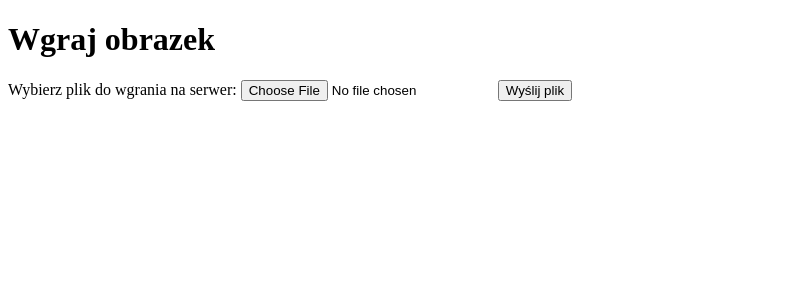
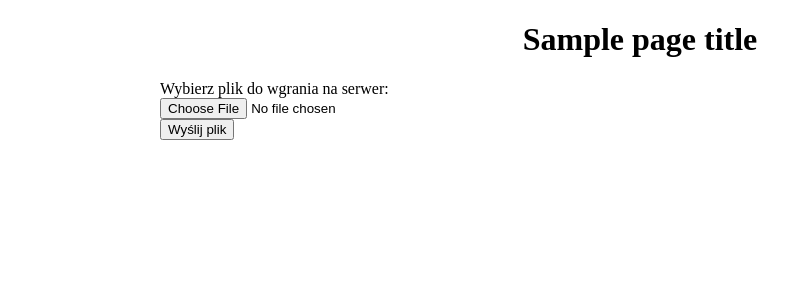
Before and after one commit to LubicBydgoszcz/Projektmoj, a PHP site: the page made by src/templates/upload.html.twig in a window 1280 px wide. Shown: the top 300 px of the page, without its empty margins (0-812 px from the left). Run offline with PHP 8.4, Linux system fonts and the light colour scheme; tables that the repository leaves empty hold one stand-in row (values such as "Sample post"); the template is opened without the code that fills it: most values are stand-ins (such as "Sample title", 1, 10 or a date in 2020); some libraries are stand-ins or nearby versions.

Commit message:
diała super pieknie

```diff
--- /dev/null
+++ b/pub/style.css
@@ -0,0 +1,19 @@
+body {
+    margin: 0;
+    padding: 0;
+}
+div#pageContainer {
+    max-width: 960px;
+    margin: 0 auto;
+}
+h1 {
+    text-align: center;
+}
+div#post {
+    background-color: lightgray;
+    padding: 20px;
+    margin-bottom: 20px;
+}
+div#post img {
+    width: 100%;
+}
--- a/src/templates/header.html.twig
+++ b/src/templates/header.html.twig
@@ -4,6 +4,7 @@
     <meta charset="UTF-8">
     <meta http-equiv="X-UA-Compatible" content="IE=edge">
     <meta name="viewport" content="width=device-width, initial-scale=1.0">
-    <title>Document</title>
+    <title>{{ pageTitle|default("Strona z memami") }}</title>
+    <link rel="stylesheet" href="style.css">
 </head>
 <body>
--- a/src/templates/upload.html.twig
+++ b/src/templates/upload.html.twig
@@ -1,10 +1,12 @@
 {% include 'header.html.twig' %}
-<h1>Wgraj obrazek</h1>
-<form method="post" action="" enctype="multipart/form-data">
-    <label for="uploadedFileInput">
-        Wybierz plik do wgrania na serwer:
-    </label>
-    <input type="file" name="uploadedFile" id="uploadedFileInput">
-    <input type="submit" value="Wyślij plik" name="submit">
-</form>
+<div id="pageContainer">
+    <h1>{{ pageTitle|default("Brak tytułu podstrony")}}</h1>
+    <form action="" method="post" enctype="multipart/form-data">
+        <label for="uploadedFileInput">
+            Wybierz plik do wgrania na serwer:
+        </label><br>
+        <input type="file" name="uploadedFile" id="uploadedFileInput" required><br>
+        <input type="submit" value="Wyślij plik" name="submit"><br>
+    </form>
+</div>
 {% include 'footer.html.twig' %}
```
Also changed, not shown: pub/index.php (+7 -3 lines), src/Post.class.php (+8 -0 lines), src/templates/index.html.twig (+12 -1 lines), 1 other file.
